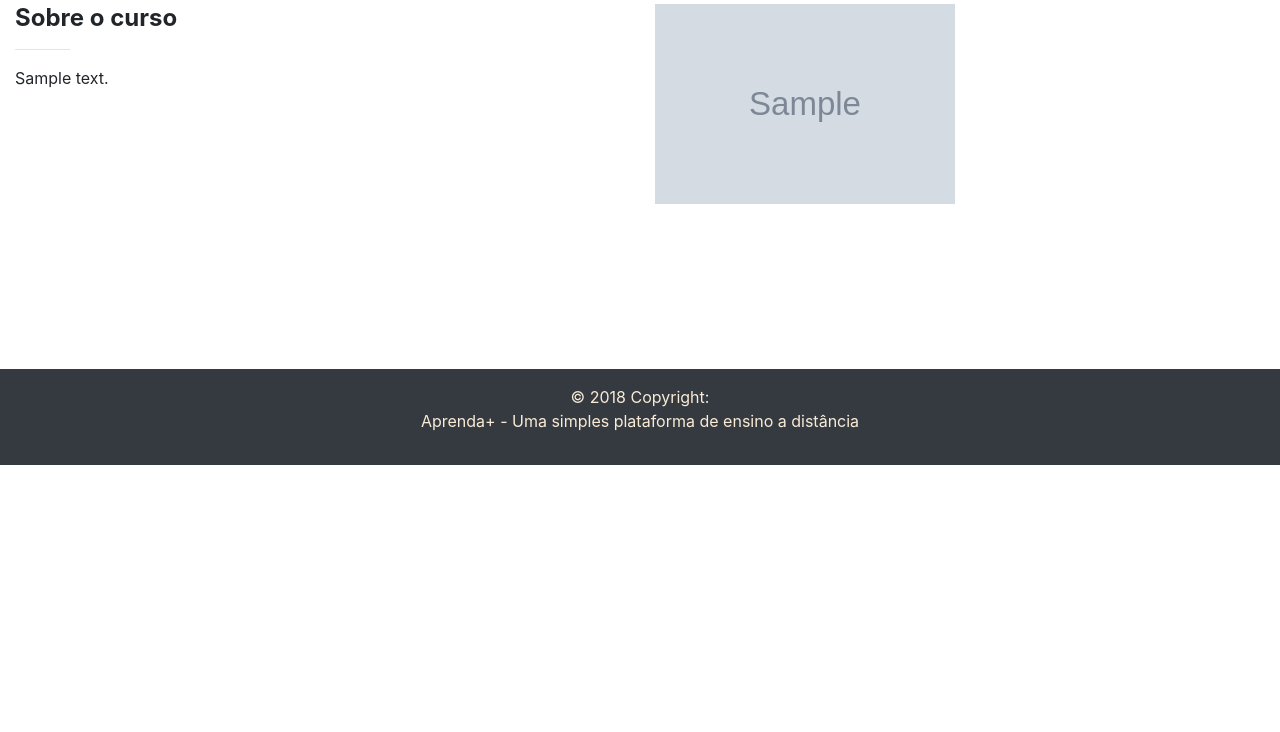
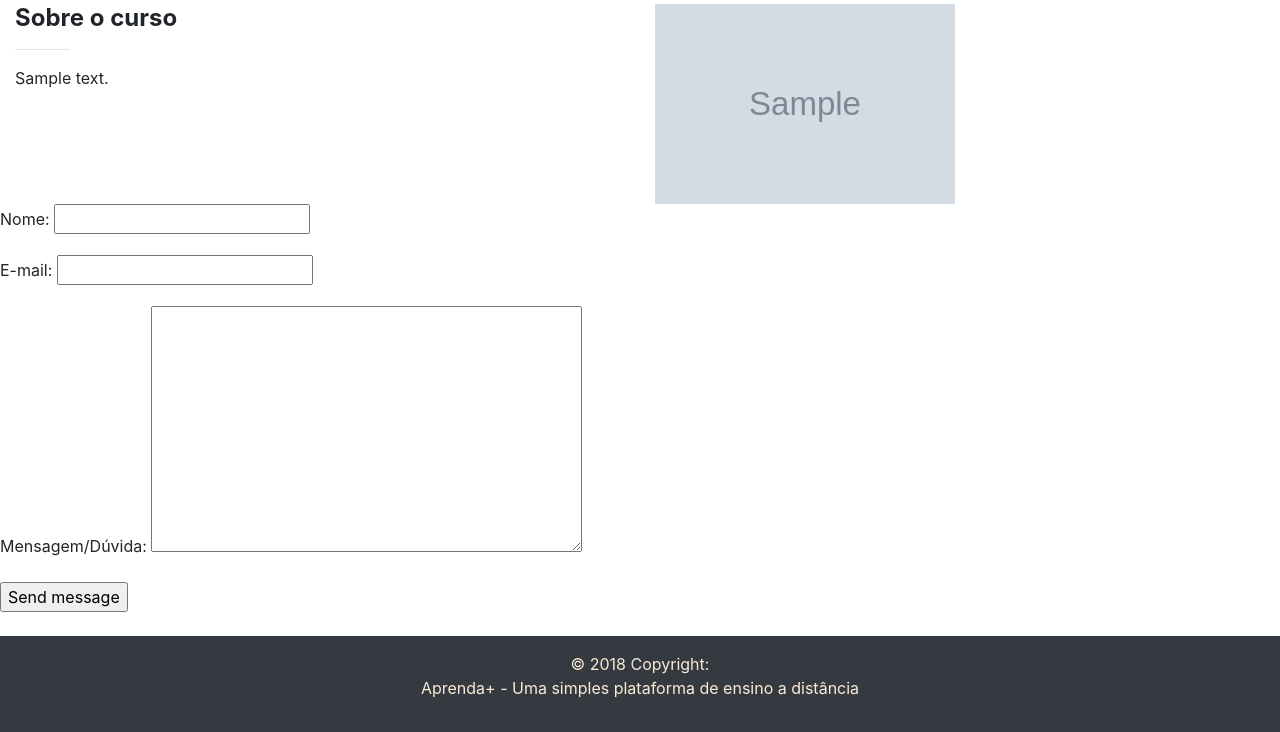
Before and after one commit to joberthrogers18/aprenda-, a Django app: template aprendamais/courses/templates/courses/course_detail.html in a window 1280 px wide. Shown: the part 335-1067 px from the top of the page. Before the commit the page ends 800 px from the top, so only its background shows below. Run offline with Django 3.2, Linux system fonts and the light colour scheme; the template is opened without the code that fills it: values that come from a table or form of the project are taken from there, others are empty; tables that the repository leaves empty hold one stand-in row (values such as "Sample post"); grey boxes marked "Sample" are stand-in pictures; parts of the project's set-up code (start-up, migrations or seed data) failed here and were passed over; some libraries are stand-ins or nearby versions.

Commit message:
Creating form Contact in detail

```diff
--- /dev/null
+++ b/aprendamais/courses/forms.py
@@ -0,0 +1,9 @@
+from django import forms
+
+class ContactCourse (forms.Form):
+
+    name = forms.CharField(label='Nome', max_length = 100)
+    email = forms.EmailField(label='E-mail')
+    message = forms.CharField(
+        label='Mensagem/Dúvida', widget=forms.Textarea
+    )
--- a/aprendamais/courses/templates/courses/course_detail.html
+++ b/aprendamais/courses/templates/courses/course_detail.html
@@ -47,4 +47,9 @@
     </div>
 </div>
 
+<form action="" method="post">{% csrf_token %}
+    {{ form.as_p }}
+    <input type="submit" value="Send message" />
+</form>
+
 {% endblock %}
--- a/aprendamais/courses/templates/courses/index.html
+++ b/aprendamais/courses/templates/courses/index.html
@@ -24,7 +24,7 @@
                                     <div class="col float-right">
                                         <div class="row">
                                             <div class="col">
-                                                <a href="{% url 'courses:detail_course' course.pk %}" class="font-weight-bold">{{ course.name }}</a>
+                                                <a href="{% url 'courses:detail_course' course.slug %}" class="font-weight-bold">{{ course.name }}</a>
                                             </div>
                                         </div>
                                         <div class="row">
--- a/aprendamais/courses/urls.py
+++ b/aprendamais/courses/urls.py
@@ -6,6 +6,6 @@ app_name = 'courses'
 urlpatterns = [
     path('', views.CourseListView.as_view(), name='index'),
     path('novo/', views.CourseCreateView.as_view(), name='create_course'),
-    path('<int:pk>/', views.CourseDetailView.as_view(), name='detail_course'),
+    path('<slug:slug>/', views.CourseDetailView.as_view(), name='detail_course'),
     #path('contato/', views.ContactTemplateView.as_view(), name='contact')
 ]
```
Also changed, not shown: aprendamais/courses/views.py (+19 -1 lines).
